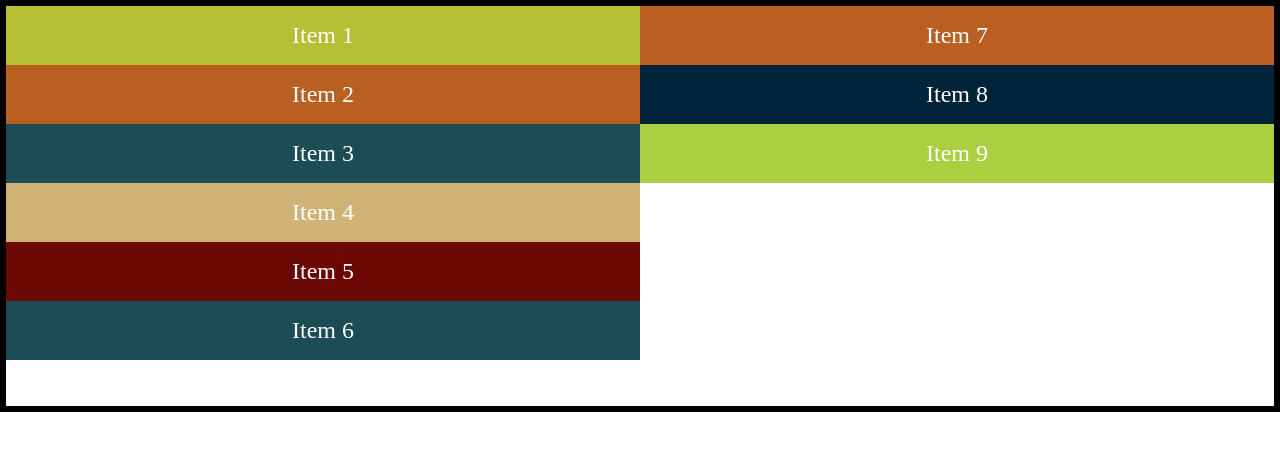
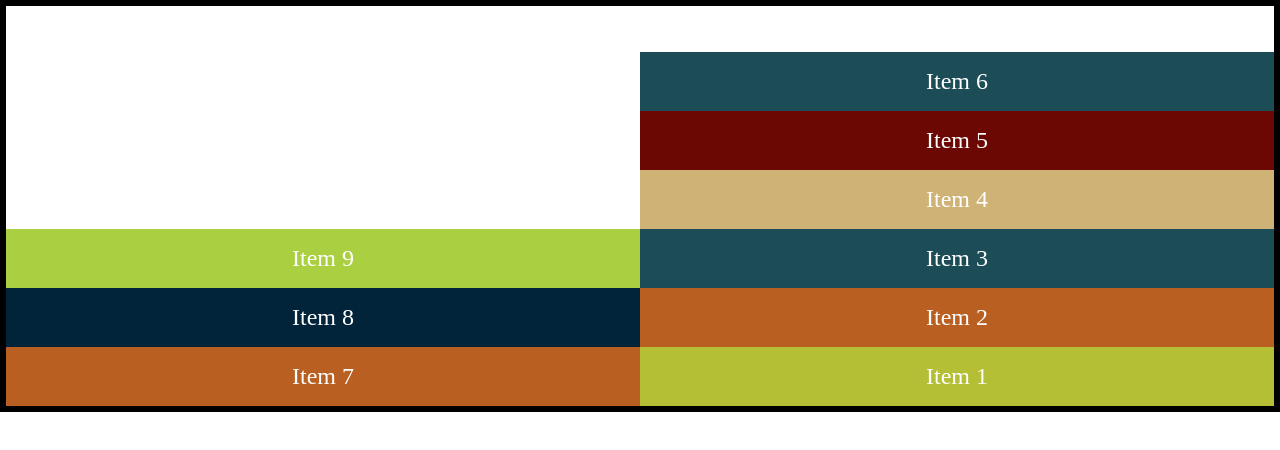
Before and after one commit to suraj8423tripathi/All-about-flexbox, a plain HTML site: page index.html in a window 1280 px wide. Drawn offline with Linux system fonts and the light colour scheme.

Commit message:
properties of flex-flow

```diff
--- a/styles.css
+++ b/styles.css
@@ -4,15 +4,17 @@ body {
 .container {
     border: 6px solid black;
     display: flex;
-   /* flex-wrap:nowrap; this is default value*/
-   /*flex-wrap:wrap;  If you start reducing the browser width because items are wrapped inside the container,the wrapping takes place as when needed if there is not enough space for just one item only that item will move into the next row*/
-    /*flex-wrap:wrap-reverse;   in place of going to below row in this case it will go to the above row*/
-    /*Important thing is that wrapping always happens from the last*/
+    /* flex-direction: row; */
+    /* flex-wrap: no-wrap; */
 
-    /*Vertical wrapping is also possible*/
-    flex-direction : column;
+
+    /*flex-flow: row-reverse wrap;*/
+    flex-flow: column-reverse wrap-reverse;
     height: 400px;
-    flex-wrap:wrap;
+
+    /* So flex-flow: <flex-direction> <flex-wrap>*/
+
+
 }
 .flex-item {
     color: white;
```
